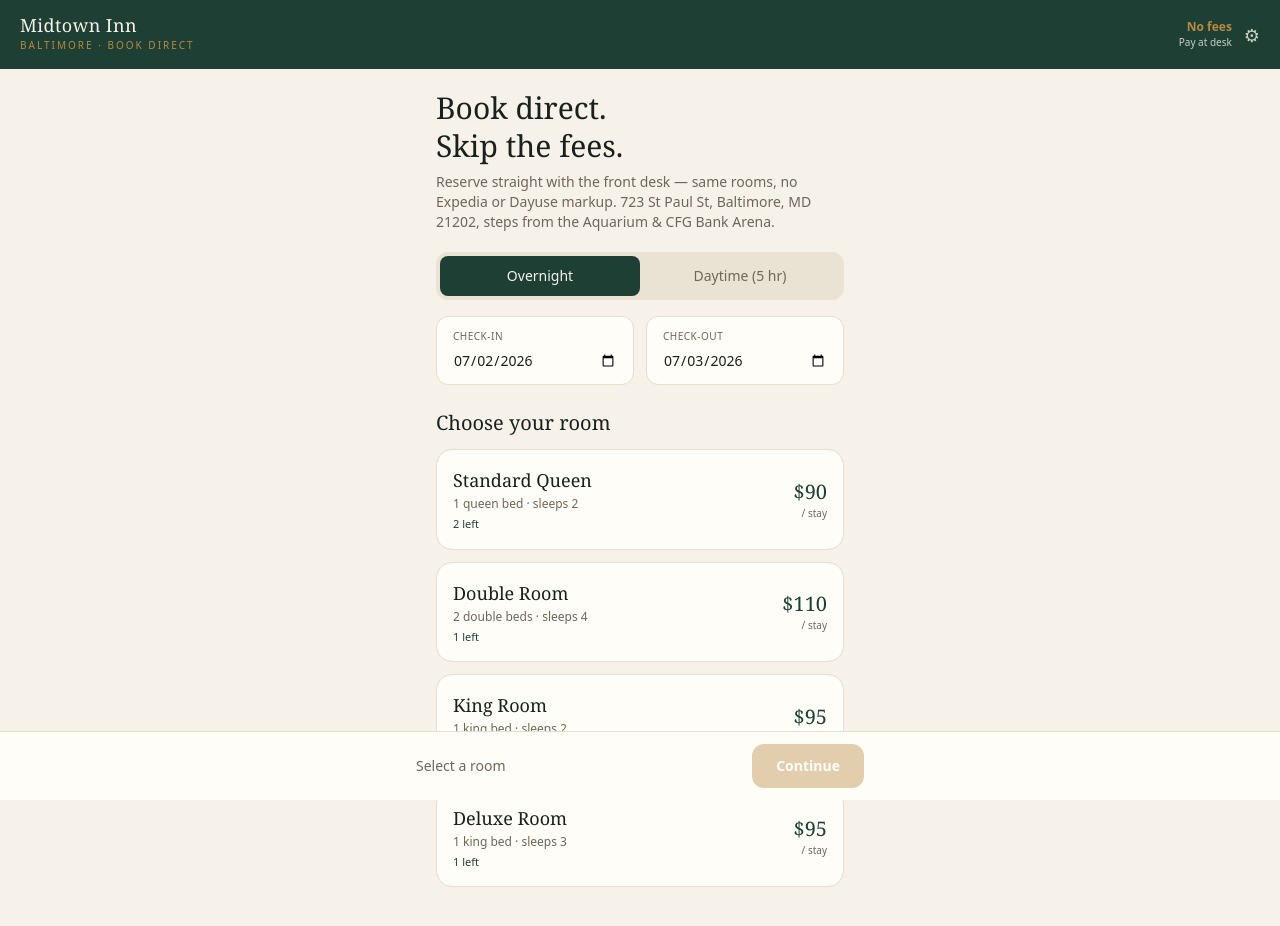
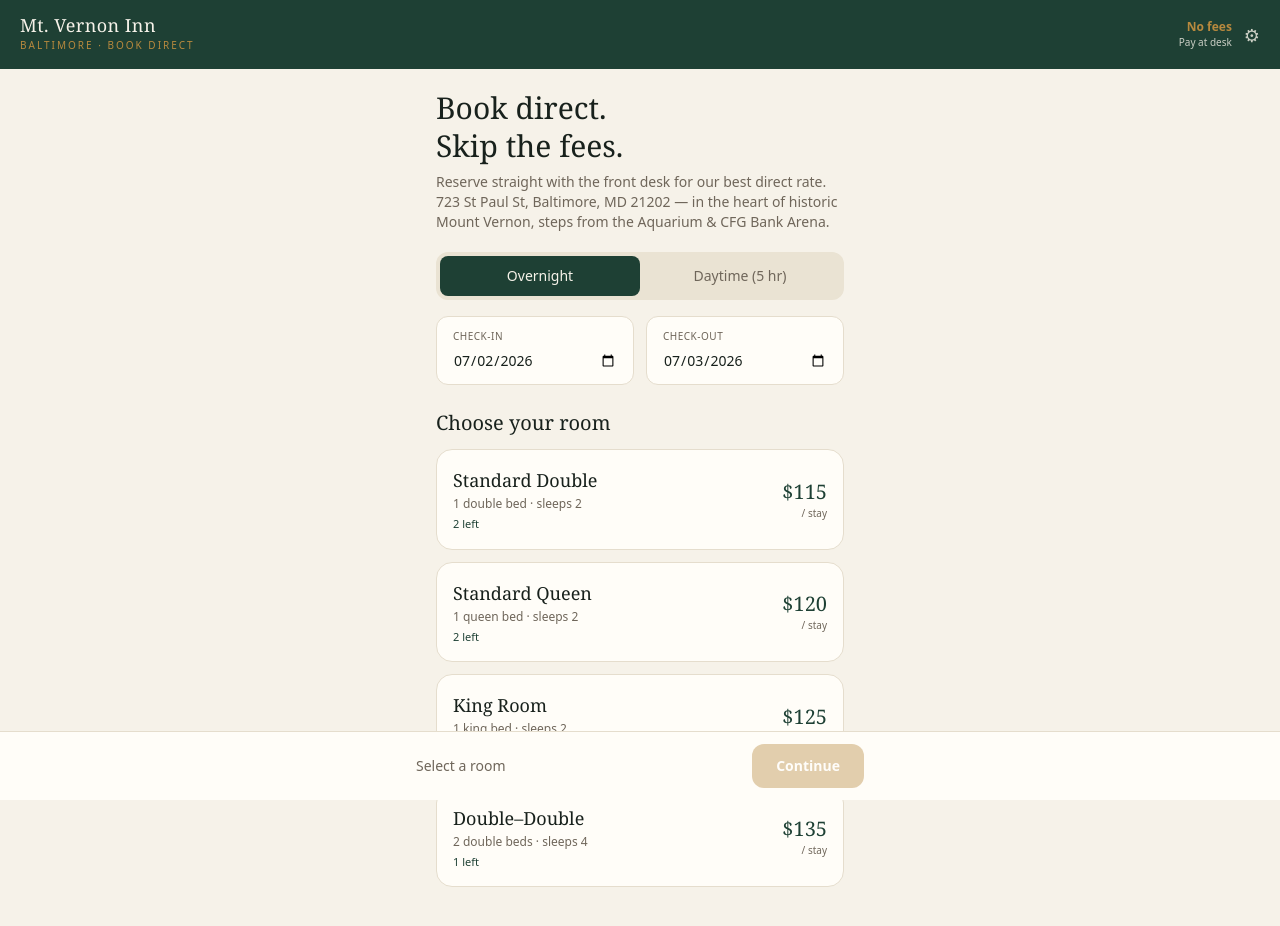
Before and after one commit to Manojbaniya/mtvernoninn, a plain HTML site: page index.html in a window 1280 px wide. Drawn offline with nearby package versions, Linux system fonts and the light colour scheme.

Commit message:
Update property name and booking details in index.html

```diff
--- a/index.html
+++ b/index.html
@@ -4,7 +4,7 @@
 <meta charset="UTF-8" />
 <meta name="viewport" content="width=device-width, initial-scale=1, viewport-fit=cover" />
 <meta name="theme-color" content="#1E4034" />
-<title>Book Your Stay — Midtown Inn Baltimore</title>
+<title>Book Your Stay — Mt. Vernon Inn Baltimore</title>
 <link rel="manifest" href="manifest.json" />
 
 <!-- ════════════════════════════════════════════════════════════════
@@ -23,16 +23,16 @@ const CONFIG = {
   // 3) Manager PIN — CHANGE THIS before showing anyone.
   MANAGER_PIN: "1234",
 
-  PROPERTY_NAME: "Midtown Inn",
+  PROPERTY_NAME: "Mt. Vernon Inn",
   PROPERTY_ADDR: "723 St Paul St, Baltimore, MD 21202",
   PHONE: "410-244-6630",
 
   // Starting rooms/prices (you can later edit all of these from the Manager screen).
   OVERNIGHT: [
-    { id: "queen",  name: "Standard Queen", beds: "1 queen bed",   sleeps: 2, weekday: 90,  weekend: 130, allocation: 2 },
-    { id: "double", name: "Double Room",     beds: "2 double beds", sleeps: 4, weekday: 110, weekend: 145, allocation: 1 },
-    { id: "king",   name: "King Room",        beds: "1 king bed",   sleeps: 2, weekday: 95,  weekend: 135, allocation: 1 },
-    { id: "deluxe", name: "Deluxe Room",      beds: "1 king bed",   sleeps: 3, weekday: 95,  weekend: 135, allocation: 1 },
+    { id: "double", name: "Standard Double", beds: "1 double bed",  sleeps: 2, weekday: 115, weekend: 130, allocation: 2 },
+    { id: "queen",  name: "Standard Queen",  beds: "1 queen bed",   sleeps: 2, weekday: 120, weekend: 135, allocation: 2 },
+    { id: "king",   name: "King Room",       beds: "1 king bed",    sleeps: 2, weekday: 125, weekend: 140, allocation: 1 },
+    { id: "dd",     name: "Double–Double",   beds: "2 double beds", sleeps: 4, weekday: 135, weekend: 150, allocation: 1 },
   ],
   DAYTIME: [
     { id: "slot1", name: "Morning Rest",   beds: "9:00 AM – 2:00 PM", tag: "Rest & relax",        sleeps: 2, price: 74.50, allocation: 2 },
@@ -136,7 +136,7 @@ async function submitBooking(){
   if(CONFIG.WEB3FORMS_KEY){
     try{ await fetch("https://api.web3forms.com/submit",{method:"POST",headers:{"Content-Type":"application/json"},
       body:JSON.stringify({ access_key:CONFIG.WEB3FORMS_KEY,
-        subject:`🛎️ New Direct Booking — ${booking.roomName} (${ref})`,
+        subject:`🛎️ New Booking Request — ${booking.roomName} (${ref})`,
         from_name:`${CONFIG.PROPERTY_NAME} Bookings`, email:booking.email,
         Reference:ref, Guest:booking.name, Phone:booking.phone, Email:booking.email, Room:booking.roomName,
         Stay: booking.type==="overnight"?`${booking.checkIn} → ${booking.checkOut} (${nights(booking.checkIn,booking.checkOut)} nt)`:`${booking.date} · ${booking.slot}`,
@@ -174,11 +174,11 @@ function stepHTML(room){
   if(S.step===1) return `
     <div class="pt-5">
       <h1 class="font-serif text-3xl leading-tight">Book direct.<br>Skip the fees.</h1>
-      <p class="text-sm text-stone mt-2">Reserve straight with the front desk — same rooms, no Expedia or Dayuse markup. ${CONFIG.PROPERTY_ADDR}, steps from the Aquarium & CFG Bank Arena.</p>
+      <p class="text-sm text-stone mt-2">Reserve straight with the front desk for our best direct rate. ${CONFIG.PROPERTY_ADDR} — in the heart of historic Mount Vernon, steps from the Aquarium & CFG Bank Arena.</p>
       <div class="mt-5 flex rounded-xl p-1" style="background:#EAE3D3">
         ${["overnight","daytime"].map(k=>`<button data-type="${k}" class="flex-1 py-2.5 rounded-lg text-sm font-medium ${S.type===k?'bg-green text-ivory':'text-stone'}">${k==="overnight"?"Overnight":"Daytime (5 hr)"}</button>`).join("")}
       </div>
-      ${S.type==="daytime"?`<p class="text-[12px] text-stone mt-3">💡 Day-use: same room, up to half the overnight price — perfect for rest, work, or before a flight.</p>`:""}
+      ${S.type==="daytime"?`<p class="text-[12px] text-stone mt-3">💡 Day-use: book a comfortable room for a 5-hour block — perfect for rest, work, or freshening up before a flight.</p>`:""}
       ${S.type==="overnight"?dateRowHTML():dayDateHTML()}
       <h2 class="font-serif text-xl mt-6 mb-3">Choose your room</h2>
       <div class="space-y-3">${rooms().map(roomCard).join("")}</div>
@@ -215,11 +215,11 @@ function stepHTML(room){
   return `
     <div class="pt-6 text-center">
       <div class="w-16 h-16 rounded-full mx-auto flex items-center justify-center text-2xl bg-green text-ivory">✓</div>
-      <h2 class="font-serif text-2xl mt-4">You're booked!</h2>
-      <p class="text-sm text-stone mt-1">Confirmation <span class="text-brass font-semibold">${c.ref}</span></p>
+      <h2 class="font-serif text-2xl mt-4">Request sent!</h2>
+      <p class="text-sm text-stone mt-1">Reference <span class="text-brass font-semibold">${c.ref}</span> · we'll confirm within minutes</p>
     </div>
     <div class="mt-5 rounded-2xl p-5 text-center bg-green text-ivory">
-      <div class="text-[11px] uppercase tracking-widest text-brass">Show this at the front desk</div>
+      <div class="text-[11px] uppercase tracking-widest text-brass">Your reference number</div>
       <div class="font-serif text-3xl tracking-wider mt-1">${c.ref}</div>
     </div>
     <div class="mt-4 rounded-2xl p-5 space-y-3 bg-card border border-line">
@@ -229,7 +229,7 @@ function stepHTML(room){
       <div class="pt-3 border-t border-line flex justify-between"><span class="font-serif text-lg">Total</span><span class="font-serif text-lg text-green">$${money(c.total)}</span></div>
       <p class="text-xs text-stone">💵 Pay this amount at the front desk on arrival.</p>
     </div>
-    <div class="mt-4 rounded-xl p-4 text-sm text-stone" style="background:#EFEADC">📧 A confirmation went to <b class="text-ink">${esc(c.email)}</b>, and the front desk at <b class="text-ink">${CONFIG.NOTIFY_EMAIL}</b> was notified.</div>
+    <div class="mt-4 rounded-xl p-4 text-sm text-stone" style="background:#EFEADC">📧 Your request has been sent to <b class="text-ink">${esc(c.email)}</b>. The front desk will confirm your booking shortly by text or email. No payment is taken now — you pay at check-in.</div>
     <button data-reset="1" class="w-full mt-6 py-3 rounded-xl text-sm font-medium bg-green text-ivory">Make another booking</button>`;
 }
 
```
